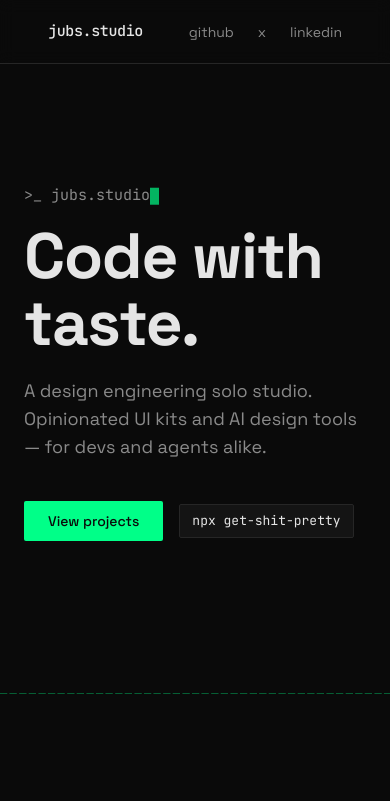
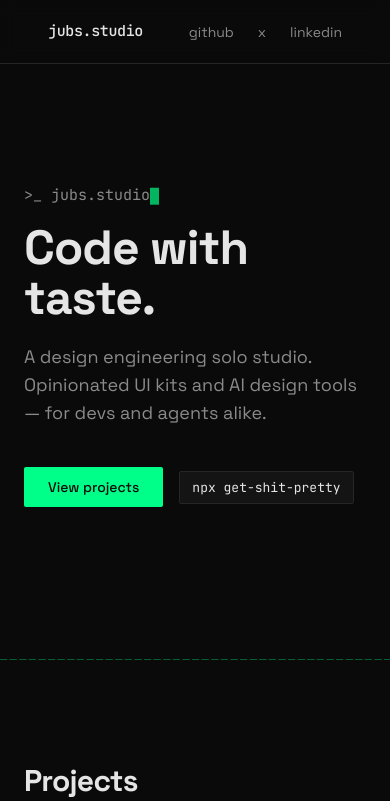
Before and after one commit to jubscodes/jubscodes.github.io, a Next.js app: page / in a window 390 px wide. Shown: the top 801 px of the page. Built offline with nearby package versions, Linux system fonts and the light colour scheme.

Commit message:
fix(responsive): hero H1 typography scales down on mobile
Hero (home):       text-5xl sm:text-6xl md:text-[64px]
CaseStudyHero:     text-4xl md:text-6xl

Replaces fixed pixel sizes that crowded narrow viewports.
Desktop appearance unchanged.

```diff
--- a/components/case-study-hero.tsx
+++ b/components/case-study-hero.tsx
@@ -33,7 +33,7 @@ export function CaseStudyHero(props: {
         className="absolute inset-0 bg-gradient-to-t from-bg from-15% via-bg/55 to-bg/10"
       />
       <Container variant="narrow" className="absolute inset-x-0 bottom-0 py-12">
-        <h1 className="text-5xl font-bold tracking-tight md:text-6xl">
+        <h1 className="text-4xl font-bold tracking-tight md:text-6xl">
           {props.name}
         </h1>
         <div className={`mt-4 h-0.5 w-16 ${accentBg[props.accent]}`} />
--- a/components/hero.tsx
+++ b/components/hero.tsx
@@ -7,7 +7,7 @@ export function Hero() {
         {">_"} jubs.studio
         <span className="ml-0 inline-block animate-pulse text-primary">█</span>
       </p>
-      <h1 className="mb-5 text-[64px] font-bold leading-[1.05] tracking-[-0.02em]">
+      <h1 className="mb-5 text-5xl font-bold leading-[1.05] tracking-[-0.02em] sm:text-6xl md:text-[64px]">
         Code with taste.
       </h1>
       <p className="mb-10 max-w-[480px] text-lg text-muted">
```
